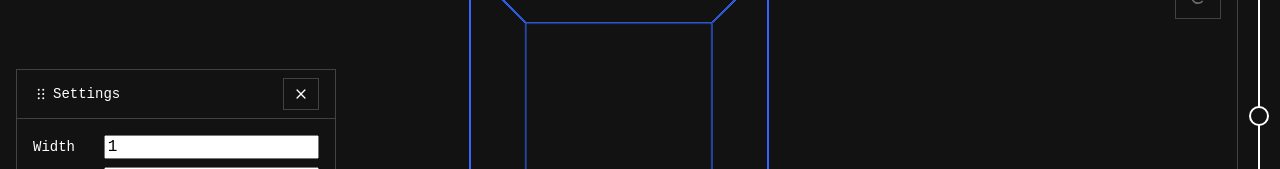
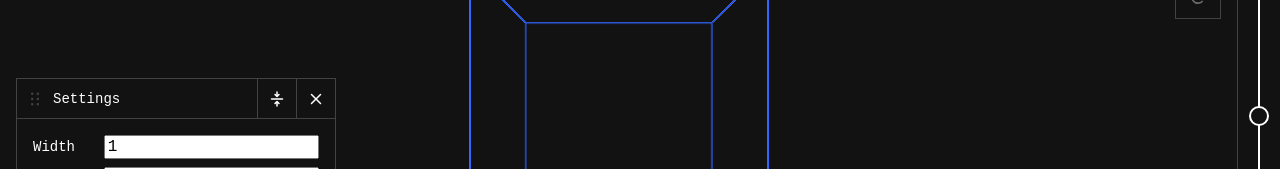
Before and after one commit to alexerlandsson/3d-model-maker, a Next.js app: page / in a window 1280 px wide. Both pictures are taken after a click on the button "Add rectangle". Shown: the part 288-457 px from the top of the page. Built offline with nearby package versions, Linux system fonts and the light colour scheme.

Commit message:
Update design of Toolbar header

```diff
--- a/src/components/Toolbar/Toolbar.module.scss
+++ b/src/components/Toolbar/Toolbar.module.scss
@@ -23,8 +23,8 @@
   display: flex;
   align-items: center;
   justify-content: space-between;
+  height: size(40);
   gap: size(16);
-  padding: size(8) size(16);
   border-bottom: 1px solid var(--color-border);
   cursor: move;
   user-select: none; // Prevent text selection while dragging
@@ -37,14 +37,51 @@
 .title {
   display: flex;
   align-items: center;
-  gap: size(4);
+  gap: size(8);
+  padding-inline: size(8);
 
   :global(.icon) {
     flex-shrink: 0;
-    font-size: 1lh;
+    font-size: 1.25rem;
+    color: var(--color-border);
+  }
+}
+
+.headerActions {
+  height: 100%;
+  display: flex;
+  align-items: center;
+}
+
+.headerButton {
+  --_button-bg: var(--color-bg);
+
+  height: 100%;
+  aspect-ratio: 1;
+  background-color: var(--_button-bg);
+  color: var(--color-text);
+  border: none;
+  border-left: 1px solid var(--color-border);
+  padding: 0;
+  margin: 0;
+  display: flex;
+  align-items: center;
+  justify-content: center;
+  cursor: pointer;
+  font-size: 1rem;
+
+  &:enabled {
+    &:hover {
+      --_button-bg: var(--color-bg-hover);
+    }
   }
 }
 
 .body {
   padding: size(16);
 }
+
+.bodyMinimized {
+  max-height: size(160);
+  overflow: auto;
+}
--- a/src/components/Toolbar/index.tsx
+++ b/src/components/Toolbar/index.tsx
@@ -1,11 +1,10 @@
 "use client";
 
-import React from "react";
+import React, { useState } from "react";
 import styles from "./Toolbar.module.scss";
-import { Button } from "../Button";
 import { useDragWindow } from "@/hooks/useDragWindow";
 import clsx from "clsx";
-import { DotsSixVertical, X } from "@phosphor-icons/react";
+import { ArrowsInLineVertical, DotsSixVertical, X } from "@phosphor-icons/react";
 
 interface ToolbarProps {
   ariaLabel: string;
@@ -23,6 +22,8 @@ export const Toolbar: React.FC<ToolbarProps> = ({
   const { position, isDragging, onMouseDown, onTouchStart } = useDragWindow({
     initialPosition: { x: 0, y: 0 }, // Default position offset from top-left
   });
+
+  const [isMinimized, setIsMinimized] = useState(false);
 
   return (
     <div
@@ -45,14 +46,30 @@ export const Toolbar: React.FC<ToolbarProps> = ({
           <DotsSixVertical weight="bold" className="icon" aria-hidden="true" />
           {title}
         </span>
-        {onClose && (
-          <Button onClick={onClose} title="Close toolbar">
-            <X weight="bold" className="icon" aria-hidden="true" />
-            <span className="sr-only">Close toolbar</span>
-          </Button>
-        )}
+        <div className={styles.headerActions}>
+          <button
+            title="Minimize toolbar"
+            className={styles.headerButton}
+            onClick={() => setIsMinimized(!isMinimized)}
+          >
+            <ArrowsInLineVertical weight="bold" className="icon" aria-hidden="true" />
+            <span className="sr-only">Minimize toolbar</span>
+          </button>
+          {onClose && (
+            <button
+              onClick={onClose}
+              title="Close toolbar"
+              className={styles.headerButton}
+            >
+              <X weight="bold" className="icon" aria-hidden="true" />
+              <span className="sr-only">Close toolbar</span>
+            </button>
+          )}
+        </div>
       </header>
-      <div className={styles.body}>{children}</div>
+      <div className={clsx(styles.body, {
+        [styles.bodyMinimized]: isMinimized,
+      })}>{children}</div>
     </div>
   );
 };
```
